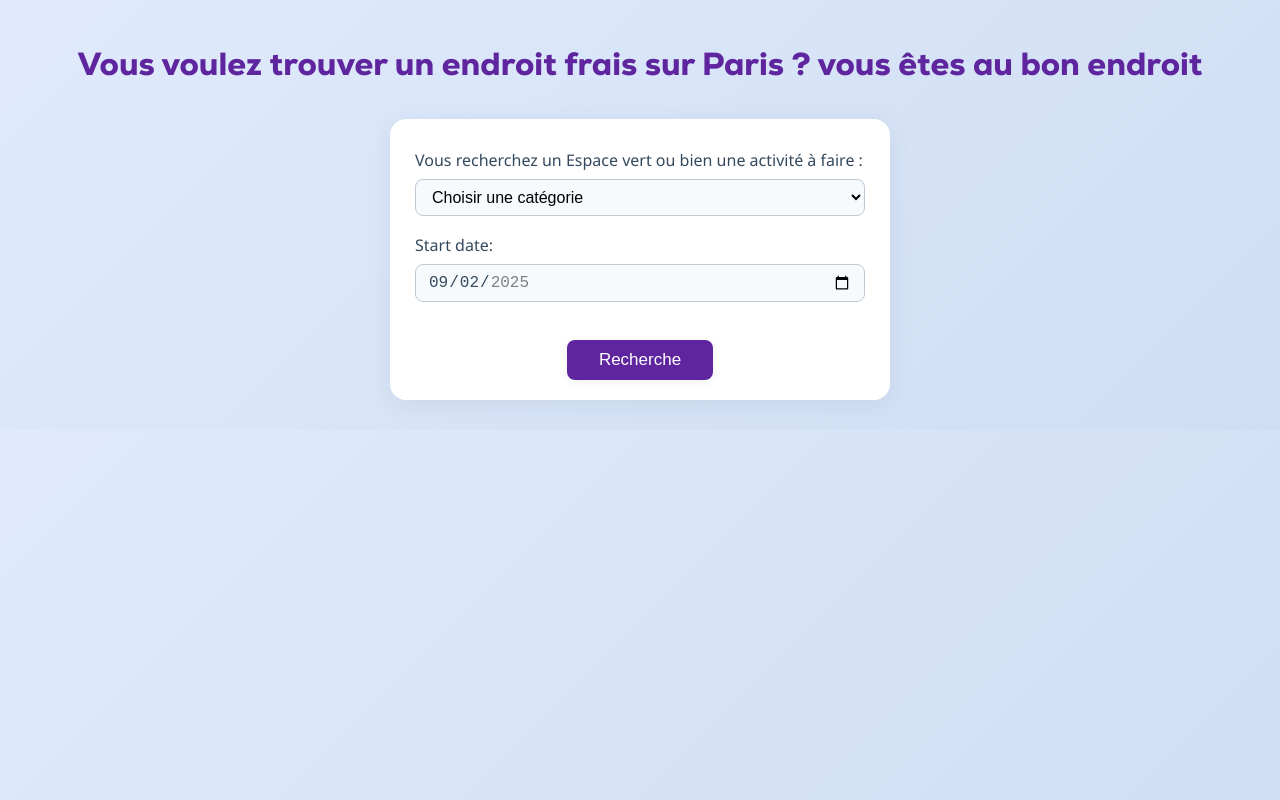
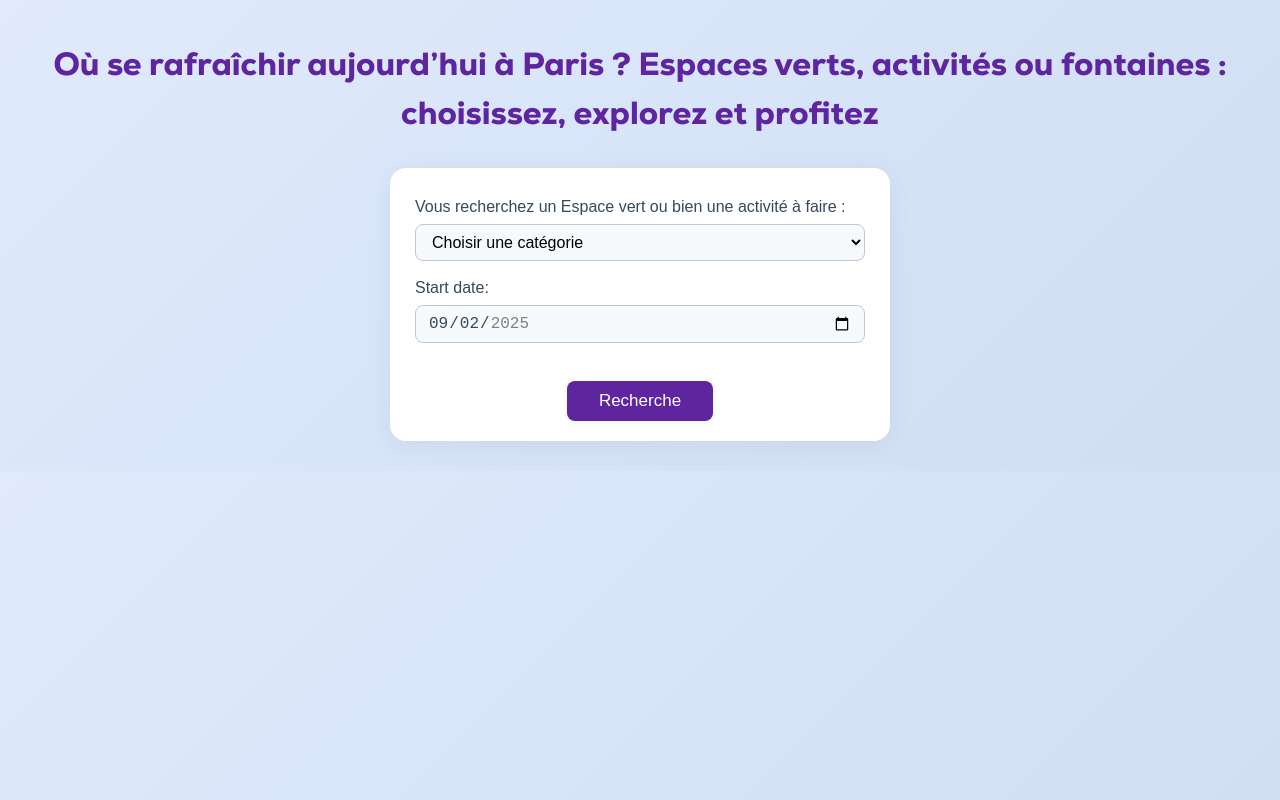
Before and after one commit to Tankiste07/TestDevQuantic, a website: page index.html in a window 1280 px wide. Drawn offline with Linux system fonts and the light colour scheme.

Commit message:
fix some problem

```diff
--- a/index.html
+++ b/index.html
@@ -7,10 +7,10 @@
     <link rel="stylesheet" href="styles.css">
 </head>
 <body>
-    <h1>Vous voulez trouver un endroit frais sur Paris ? vous êtes au bon endroit</h1>
+    <h1>Où se rafraîchir aujourd’hui à Paris ? Espaces verts, activités ou fontaines : choisissez, explorez et profitez</h1>
     <form>
         <label for="category">Vous recherchez un Espace vert ou bien une activité à faire :</label>
-        <select id="category" name="category" required onchange="choixPersonnage(this.value)">
+        <select id="category" name="category" required onchange="handleCategoryChange(this.value)">
             <option value="" disabled selected>Choisir une catégorie</option>
             <option value="cacher1">Espaces verts</option>
             <option value="cacher2">Activité</option>
--- a/script.js
+++ b/script.js
@@ -1,5 +1,7 @@
 let offset = 50;
-function choixPersonnage(chaine) {
+
+// Fonction qui gère l'affichage dynamique du formulaire selon la catégorie choisie
+function handleCategoryChange(chaine) {
     // Récupération des éléments du DOM
     var a = document.getElementById("space-green");      // Section espaces verts
     var b = document.getElementById("activity");         // Section activités
--- a/server.js
+++ b/server.js
@@ -1,4 +1,4 @@
-const express = require('express');
+/* const express = require('express');
 const app = express();
 const port = 4000;
 
@@ -35,7 +35,6 @@ if (category === "cacher1") {
   }
 }
 
-/*
 app.get('/espaces-verts', (req, res) => {
     fetch("https://parisdata.opendatasoft.com//api/explore/v2.1/catalog/datasets/ilots-de-fraicheur-espaces-verts-frais/records?limit=100&offset=0&timezone=UTC&lang=fr&sort=-record_timestamp")
     .then(res => res.json())
--- a/styles.css
+++ b/styles.css
@@ -1,6 +1,6 @@
 body {
     background: linear-gradient(135deg, #e0eafc 0%, #cfdef3 100%);
-    font-family: 'Segoe UI', Arial, sans-serif;
+    font-family: Arial, sans-serif;
     margin: 0;
     padding: 0;
 }
```
